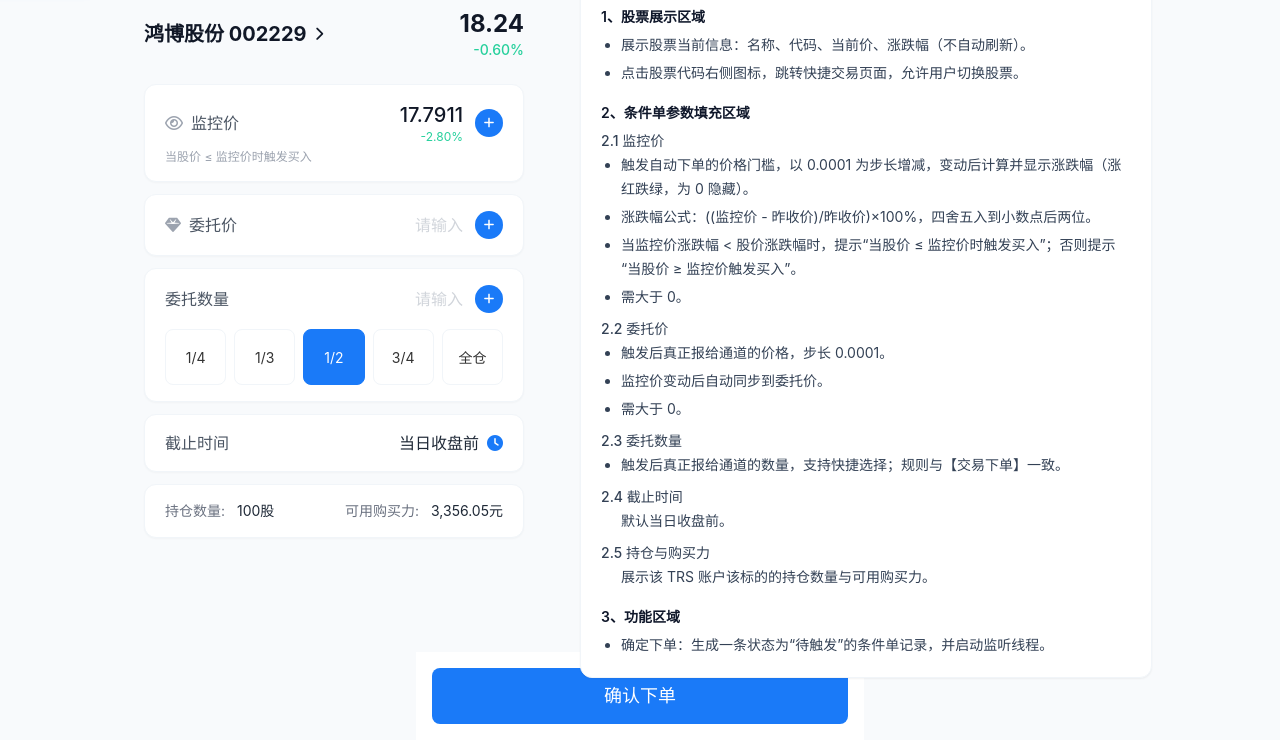
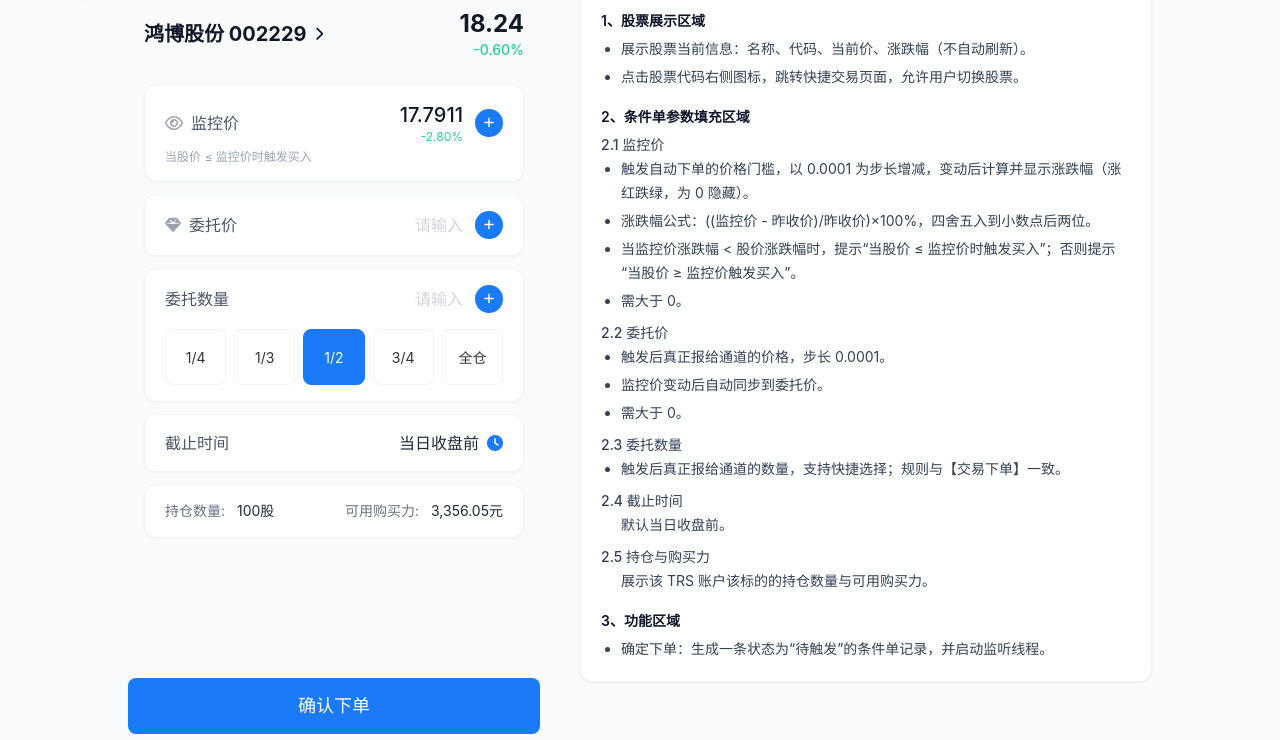
Before and after one commit to zmdcat/OTC--TRS, a plain HTML site: page index.html in a window 1280 px wide. Shown: the part 60-800 px from the top of the page. Drawn offline with nearby package versions, Linux system fonts and the light colour scheme.

Commit message:
Align confirm button in 2-column layout: fixed on mobile, static on desktop

```diff
--- a/index.html
+++ b/index.html
@@ -176,7 +176,7 @@
     </main>
 
     <!-- Bottom Button -->
-    <div class="fixed bottom-0 left-0 right-0 p-4 bg-white max-w-md mx-auto">
+    <div class="fixed bottom-0 left-0 right-0 p-4 bg-white max-w-md mx-auto lg:static lg:p-0 lg:max-w-none lg:mx-0 lg:bg-transparent">
         <button class="w-full py-3.5 bg-blue-custom text-white font-medium rounded-lg text-lg active:opacity-90 transition-opacity">
             确认下单
         </button>
```
